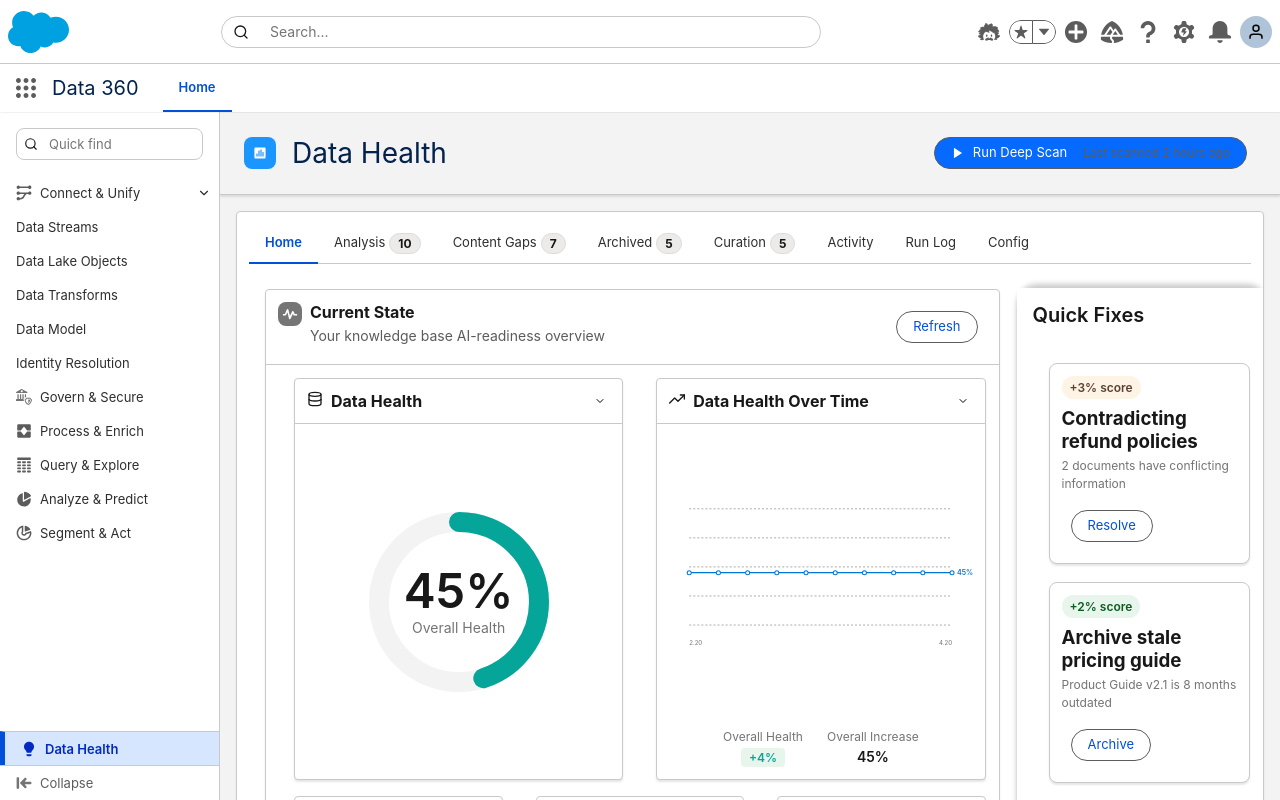
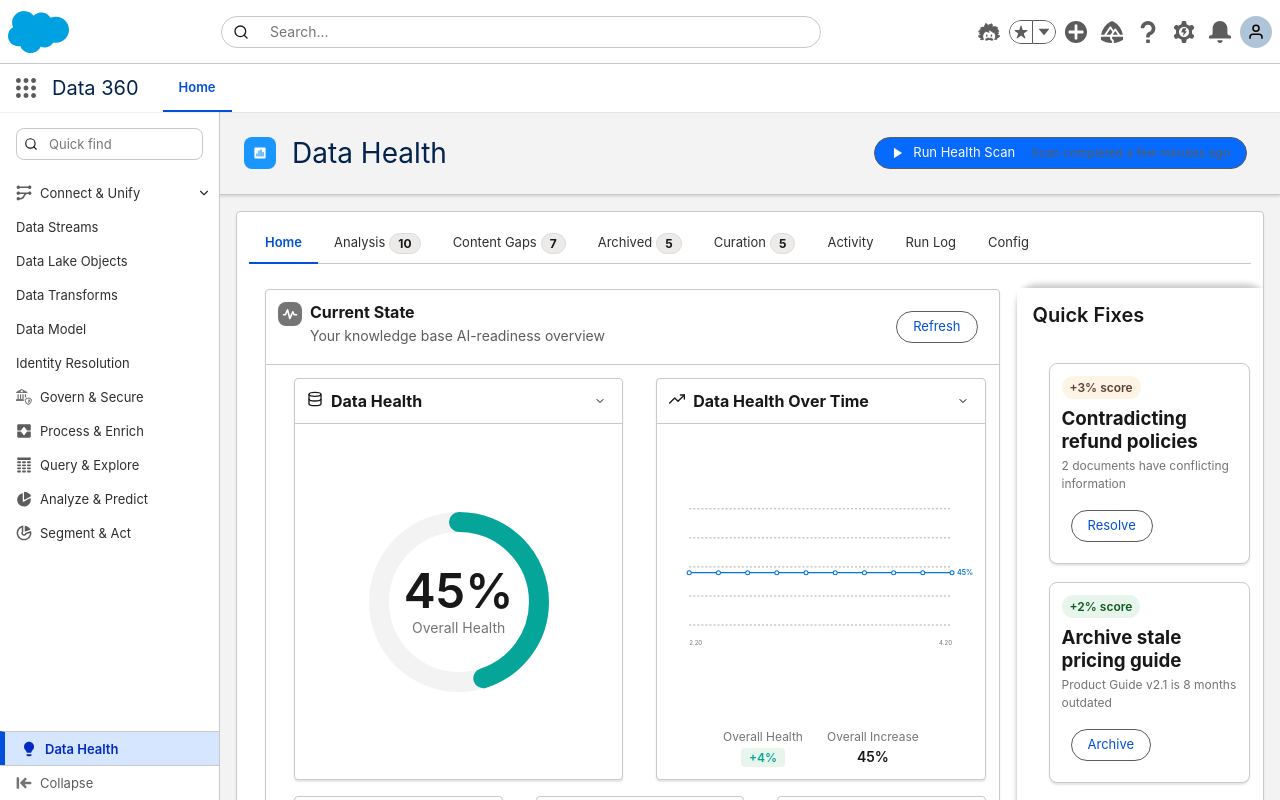
Before and after one commit to NoamVin602/TEST_Agent-ready-data, a Next.js app: page / in a window 1280 px wide. Built offline with nearby package versions, Linux system fonts and the light colour scheme.

Commit message:
Update Day Zero scenario: Brian's scan completion with prioritized issues and score impact

```diff
--- a/app/components/shared/PageHeader.tsx
+++ b/app/components/shared/PageHeader.tsx
@@ -86,14 +86,15 @@ export function PageHeader({ onRunScan, isScanning }: PageHeaderProps) {
                     color="var(--slds-g-color-accent-2, #0250d9)"
                     className="slds-button__icon slds-button__icon_left"
                   />
-                  <span>{isDayZero ? 'Run Deep Scan' : 'Run Scan'}</span>
+                  <span>{isDayZero ? 'Run Health Scan' : 'Run Scan'}</span>
                   {isDayZero && (
                     <span style={{
                       fontSize: 'var(--slds-g-font-scale-neg-1, 12px)',
                       color: 'var(--slds-g-color-on-surface-1, #5c5c5c)',
-                      marginLeft: 'var(--slds-g-spacing-2, 8px)'
+                      marginLeft: 'var(--slds-g-spacing-2, 8px)',
+                      fontWeight: 'var(--slds-g-font-weight-4, 400)'
                     }}>
-                      Last scanned {config.lastScanTime}
+                      Scan completed {config.lastScanTime}
                     </span>
                   )}
                 </>
--- a/app/components/views/AnalysisView.tsx
+++ b/app/components/views/AnalysisView.tsx
@@ -41,9 +41,9 @@ function generateIssuesFromConfig() {
     scoreImpact?: number;
   }> = [];
 
-  // Day Zero: Show critical issues
+  // Day Zero: Show critical issues - Prioritized by score impact
   if (config.stage === 'day0') {
-    // PII Issues (Critical - 15 articles)
+    // PII Issues (Critical - 15 articles) - TOP PRIORITY (+20 points)
     if (config.issues.pii > 0) {
       issues.push({
         id: "pii-1",
@@ -57,7 +57,7 @@ function generateIssuesFromConfig() {
       });
     }
 
-    // Contradictions
+    // Contradictions - SECOND PRIORITY (+10 points)
     if (config.issues.contradictions > 0) {
       issues.push({
         id: "contradiction-1",
@@ -73,7 +73,7 @@ function generateIssuesFromConfig() {
       });
     }
 
-    // Outdated
+    // Outdated - THIRD PRIORITY (+5 points)
     if (config.issues.outdated > 0) {
       issues.push({
         id: "outdated-1",
@@ -82,10 +82,11 @@ function generateIssuesFromConfig() {
         severity: "high",
         docs: config.issues.outdated,
         owner: "Mike Wilson",
+        scoreImpact: 5
       });
     }
 
-    // Duplicates
+    // Duplicates - FOURTH PRIORITY (+3 points)
     if (config.issues.duplicates > 0) {
       issues.push({
         id: "duplicate-1",
@@ -93,10 +94,11 @@ function generateIssuesFromConfig() {
         type: "Duplicate",
         severity: "medium",
         docs: config.issues.duplicates,
+        scoreImpact: 3
       });
     }
 
-    // Drafts
+    // Drafts - FIFTH PRIORITY (+2 points)
     if (config.issues.drafts > 0) {
       issues.push({
         id: "draft-1",
@@ -105,8 +107,12 @@ function generateIssuesFromConfig() {
         severity: "high",
         docs: config.issues.drafts,
         owner: "Dev Team",
+        scoreImpact: 2
       });
     }
+
+    // Sort issues by score impact (highest first) for prioritization
+    issues.sort((a, b) => (b.scoreImpact || 0) - (a.scoreImpact || 0));
   } else if (config.stage === 'goal') {
     // Goal: Show resolved/minor issues
     if (config.issues.outdated > 0) {
--- a/app/lib/stage-config.ts
+++ b/app/lib/stage-config.ts
@@ -33,11 +33,12 @@ export interface StageConfig {
 }
 
 // Day Zero Configuration - Initial State
+// Scenario: Brian connects data sources, runs scan, gets instant results
 export const DAY_ZERO_CONFIG: StageConfig = {
   stage: 'day0',
   healthScore: 45,
   theme: 'warning',
-  lastScanTime: '2 hours ago',
+  lastScanTime: 'a few minutes ago', // Scan just completed
   issues: {
     contradictions: 2,
     outdated: 5,
@@ -50,9 +51,17 @@ export const DAY_ZERO_CONFIG: StageConfig = {
     {
       id: 1,
       actionType: 'Health Scan Completed',
-      description: 'Initial scan completed - 45/100 score',
+      description: 'Scan completed - 45/100 score. Critical issues detected.',
       actor: 'System',
-      timestamp: '2 hours ago',
+      timestamp: 'Just now',
+      impactScore: '0'
+    },
+    {
+      id: 2,
+      actionType: 'Data Sources Connected',
+      description: '3 data sources connected: Technical Docs, Knowledge Base, Engineering PDFs',
+      actor: 'Brian',
+      timestamp: '5 minutes ago',
       impactScore: '0'
     }
   ],
```
